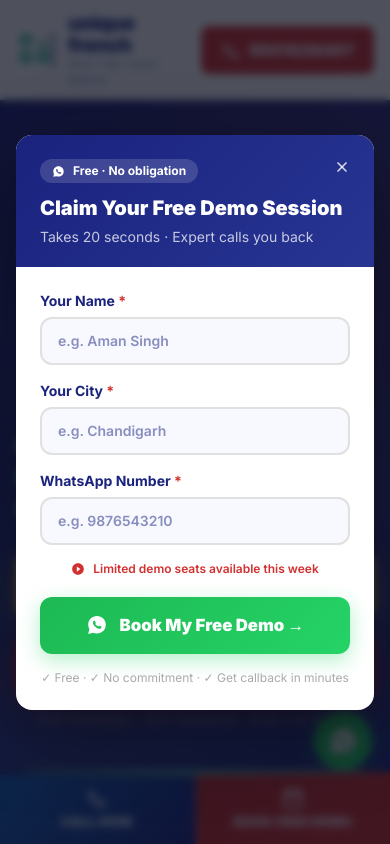
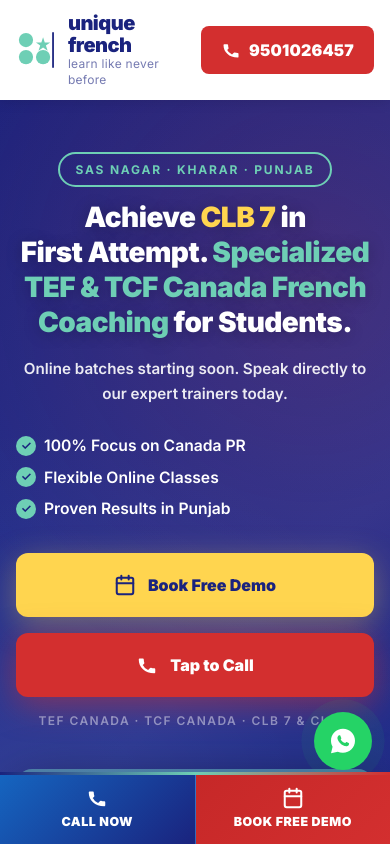
Before and after one commit to infoaikiduniya-ship-it/orchids-project-name-generator, a React (Vite) app: page / in a window 390 px wide. Shown: the top 844 px of the page. Built offline with nearby package versions, Linux system fonts and the light colour scheme.

Commit message:
feat: increase auto-popup delay

```diff
--- a/src/App.jsx
+++ b/src/App.jsx
@@ -14,7 +14,7 @@ export default function App() {
 
   useEffect(() => {
     const isMobile = window.innerWidth < 768
-    const delay = isMobile ? 5000 : 3000
+    const delay = isMobile ? 8000 : 6000
     const timer = setTimeout(() => {
       setDemoOpen(true)
     }, delay)
```
